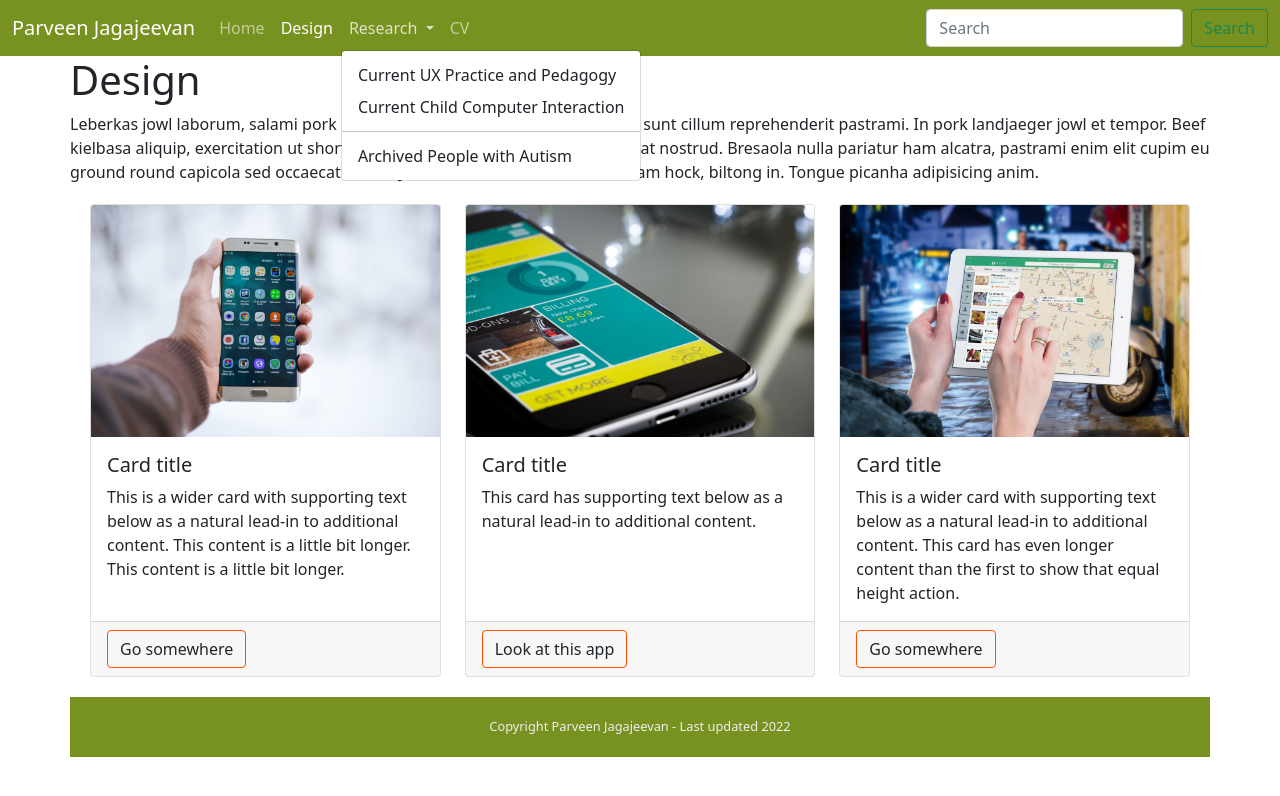
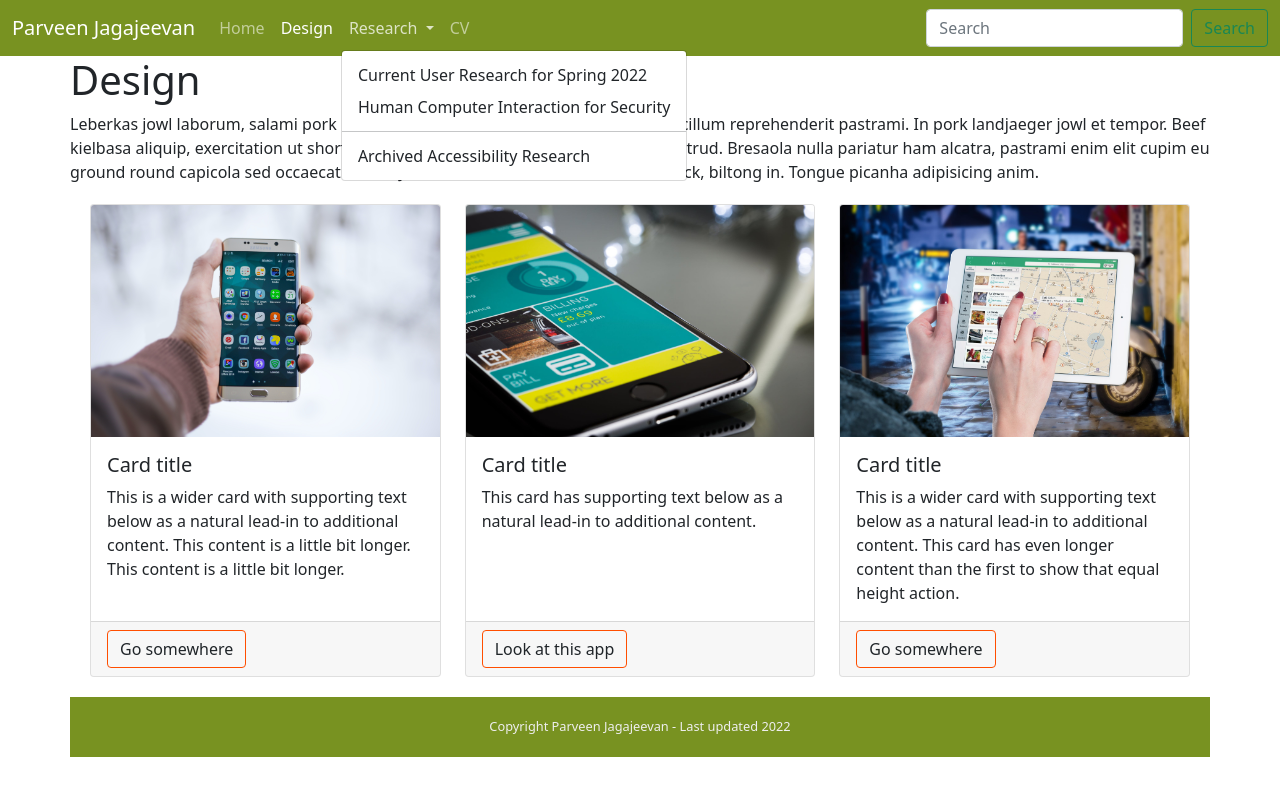
Before and after one commit to parveenj/wisdom-pets, a plain HTML site: page design/design.html in a window 1280 px wide. Both pictures are taken after a click on the button "Research". Drawn offline with nearby package versions, Linux system fonts and the light colour scheme.

Commit message:
Update menu for other pages
Update menu for other pages

```diff
--- a/design/design.html
+++ b/design/design.html
@@ -30,10 +30,10 @@
                 Research
               </a>
               <ul class="dropdown-menu" aria-labelledby="navbarDropdown">
-                <li><a class="dropdown-item" href="../research/research1.html">Current UX Practice and Pedagogy</a></li>
-                <li><a class="dropdown-item" href="../research/research2.html">Current Child Computer Interaction</a></li>
+                <li><a class="dropdown-item" href="#">Current User Research for Spring 2022</a></li>
+                <li><a class="dropdown-item" href="research2.html">Human Computer Interaction for Security</a></li>
                 <li><hr class="dropdown-divider"></li>
-                <li><a class="dropdown-item" href="../research/research3.html">Archived People with Autism</a></li>
+                <li><a class="dropdown-item" href="research3.html">Archived Accessibility Research</a></li>
               </ul>
             </li>
             <li class="nav-item">
```
Also changed, not shown: index.html (+3 -3 lines).
